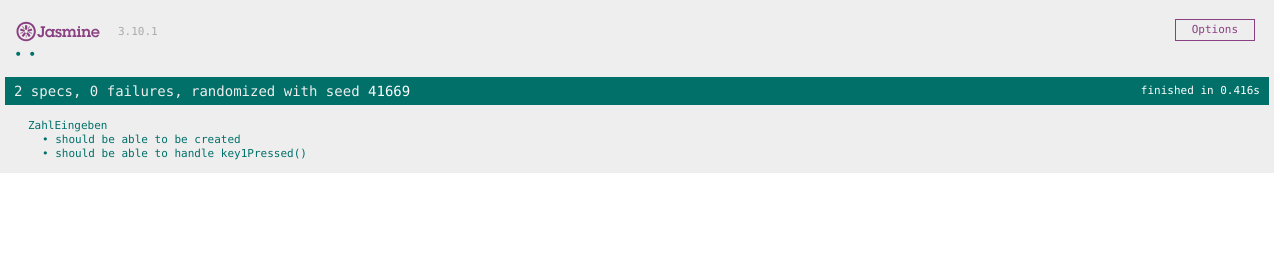
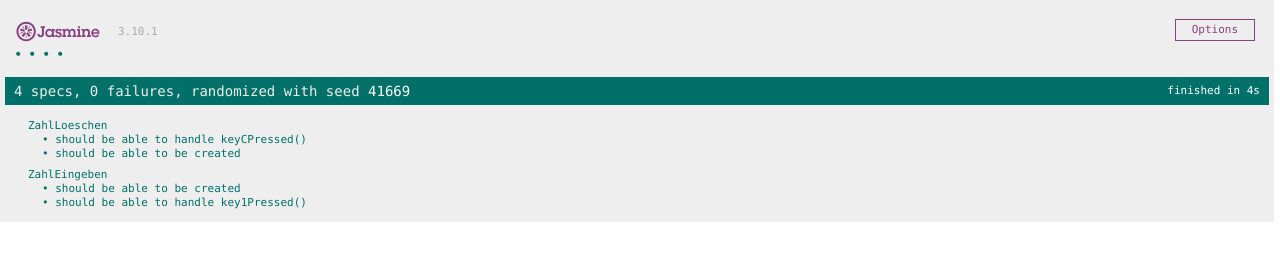
Before and after one commit to nicolas-00/Taschenrechner, a plain HTML site: page SpecRunner.html in a window 1280 px wide. Drawn offline with Linux system fonts and the light colour scheme.

Commit message:
KeyCSpec

```diff
--- a/SpecRunner.html
+++ b/SpecRunner.html
@@ -16,8 +16,10 @@
 
     <!-- include source files here... -->
     <script src="src/ZahlEingeben.js"></script>
+    <script src="src/ZahlLoeschen.js"></script>
     <!-- include spec files here... -->
     <script src="spec/ZahlEingebenSpec.js"></script>
+    <script src="spec/ZahlLoeschenSpec.js"></script>
 
 </head>
 
--- /dev/null
+++ b/spec/ZahlLoeschenSpec.js
@@ -0,0 +1,34 @@
+describe("ZahlLoeschen", function() {
+    it('should be able to be created', function() {
+        var zahlLoeschen = new ZahlLoeschen();
+        expect(zahlLoeschen).toBeDefined();
+    });
+
+    it('should be able to handle keyCPressed()', function() {
+
+        var zahlLoeschen = new ZahlLoeschen();
+        zahlLoeschen.setCalculatorContext(jasmine.createSpyObj("calculatorContext", {
+            "getDisplayValue": 200,
+            "setDisplayValue": undefined
+        }));
+        zahlLoeschen.keyCPressed();
+        expect(zahlLoeschen.calculatorContext.setDisplayValue).toHaveBeenCalledWith(0);
+
+        var zahlLoeschen = new ZahlLoeschen();
+        zahlLoeschen.setCalculatorContext(jasmine.createSpyObj("calculatorContext", {
+            "getDisplayValue": 12,
+            "setDisplayValue": undefined
+        }));
+        zahlLoeschen.keyCPressed();
+        expect(zahlLoeschen.calculatorContext.getDisplayValue).toHaveBeenCalled();
+        expect(zahlLoeschen.calculatorContext.setDisplayValue).toHaveBeenCalledWith(0);
+
+        zahlLoeschen.setCalculatorContext(jasmine.createSpyObj("calculatorContext", {
+            "getDisplayValue": 123456,
+            "setDisplayValue": undefined
+        }));
+        zahlLoeschen.keyCPressed();
+        expect(zahlLoeschen.calculatorContext.getDisplayValue).toHaveBeenCalled();
+        expect(zahlLoeschen.calculatorContext.setDisplayValue).toHaveBeenCalledWith(0);
+    });
+})
--- /dev/null
+++ b/src/ZahlLoeschen.js
@@ -0,0 +1,15 @@
+class ZahlLoeschen {
+    constructor() {
+        this.calculatorContext = undefined;
+    }
+
+    setCalculatorContext(calculatorContext) {
+        this.calculatorContext = calculatorContext;
+    }
+
+    keyCPressed() {
+        var displayValue = this.calculatorContext.getDisplayValue();
+        displayValue = 0;
+        this.calculatorContext.setDisplayValue(displayValue);
+    }
+}
```
